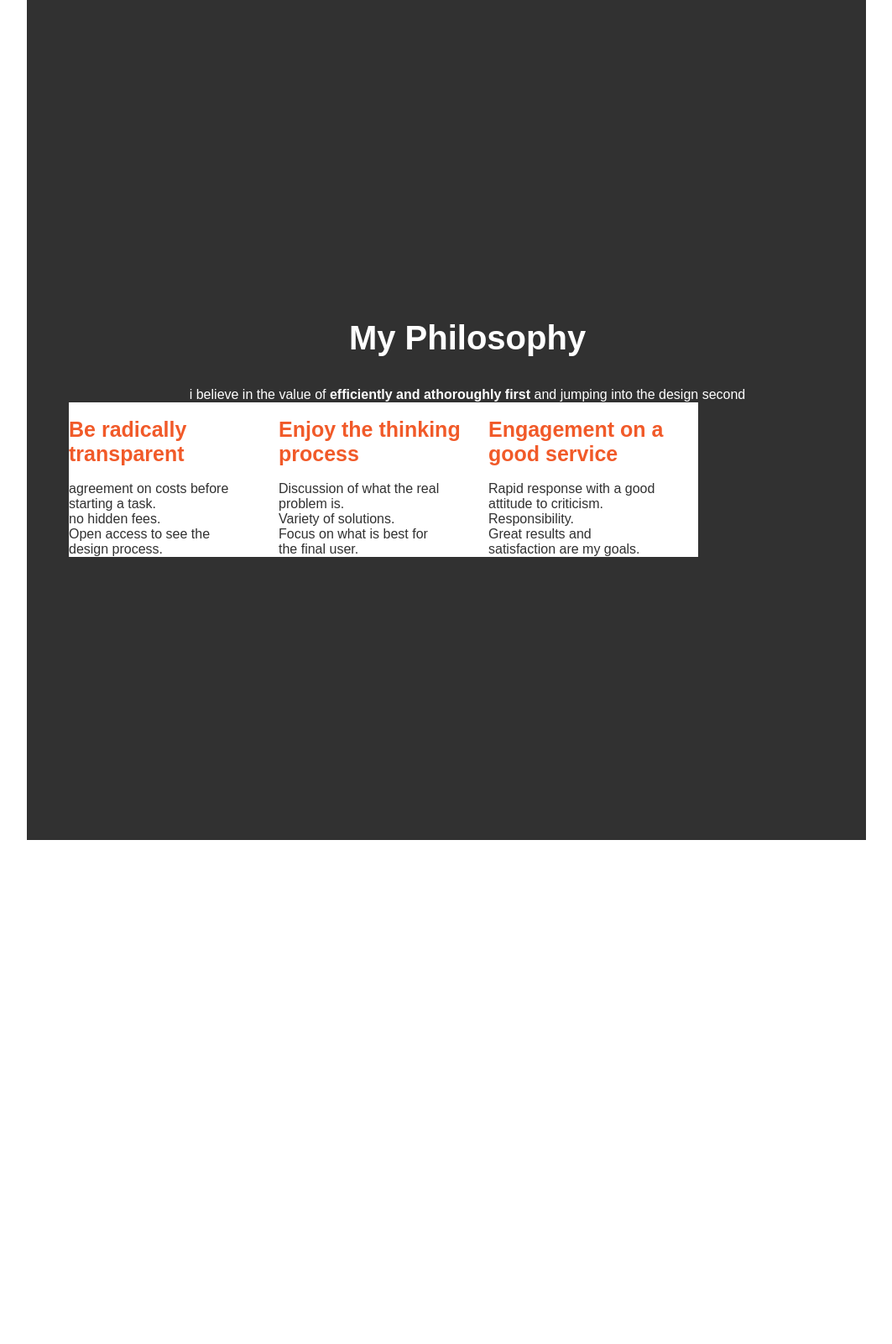
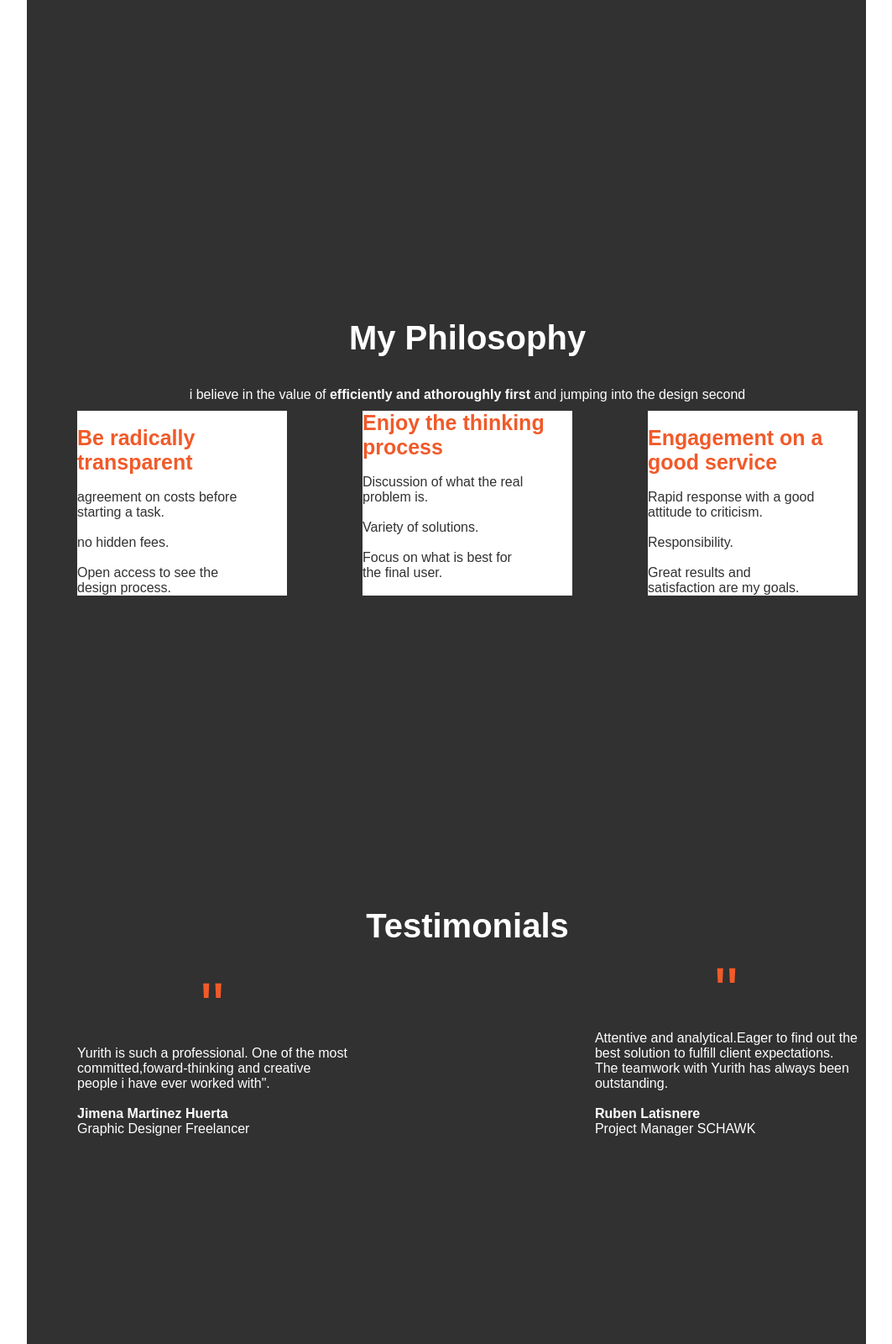
Before and after one commit to RodolfoRubio/RodolfoRubio.github.io, a plain HTML site: page index.html in a window 1280 px wide. Shown: the part 1200-2800 px from the top of the page at 84% size, without its empty margins (108-1171 px from the left). Before the commit the page ends 2200 px from the top, so only its background shows below. Drawn offline with Linux system fonts and the light colour scheme.

Commit message:
que tal va?

```diff
--- a/index.html
+++ b/index.html
@@ -16,12 +16,13 @@
     }
     .parrafo-1 {
         color: #F15A29;
-        font-size: 70px;
+        font-size: 60px;
         font-weight: bold;
+
     }
     .parrafo-intro{
         color: black;
-        font-size: 40px;
+        font-size: 35px;
 
     }
     button {
@@ -166,7 +167,7 @@
     .container{
         display: flex;
         max-width: 1000px;
-
+        justify-content: space-between;
     }
     .h2-container{
         font-weight: bold;
@@ -177,6 +178,8 @@
     .item-1{
         background-color: white;
         width: 250px;
+        margin: 10px;
+
 
     }
     .parrafo-container{
@@ -186,10 +189,42 @@
     .item-2{
         background-color: white;
         width: 250px;
+        margin: 10px;
     }
     .item-3{
         background-color: white;
         width: 250px;
+        margin: 10px;
+    }
+    .h2-item-2{
+        display: flex;
+        justify-content: center;
+    }
+    .h2-section-4{
+        display: flex;
+        justify-content: center;
+        color: white;
+    }
+    .section-4{
+        background-color: #313131;
+        padding-top: 80px;
+        max-width: 1000px;
+        margin: auto;
+        padding-left: 50px;
+        height: 700px;
+        color: white;
+    }
+    .div-section-4{
+        display: flex;
+        justify-content: space-between;
+        margin: 10px;
+    }
+    .comillas{
+        display: flex;
+        justify-content: center;
+        font-size: 500%;
+        color: #F15A29;
+
     }
 </style>
 
@@ -198,7 +233,7 @@
     <header class="header">
     <nav class="nav">
     <div class="menu-left">
-                    <img class="logo" src="yurithrubio-logo.png" width="150px">
+    <img class="logo" src="yurithrubio-logo.png" width="23%">
     </div>
     <div class="menu-right">
     <a href="#" class="nav-menu-botton">ABOUT ME</a>
@@ -206,7 +241,6 @@
     </div>
     </nav>
     </header>
-
     <div class="content_wrapper">
     <div class="content-intro">
     <h1 class="parrafo-1">Shopify front-end
@@ -263,22 +297,24 @@
 </br>
             starting a task.
 </br>
-            no hidden fees.
+       </br>no hidden fees.
 </br>
-            Open access to see the
+       </br>Open access to see the
 </br>
             design process.</p>
 </div>
 <div class="item-2">
+<div class="h2-item-2">
 </br><h2 class="h2-container" style="color: #F15A29;">Enjoy the thinking process</h2>
+</div>
 </br>
          <p class="parrafo-container">Discussion of what the real
 </br>
             problem is.
 </br>
-            Variety of solutions.
+       </br>Variety of solutions.
 </br>
-            Focus on what is best for
+       </br>Focus on what is best for
 </br>
             the final user.</p>
 </div>
@@ -289,11 +325,35 @@
 </br>
             attitude to criticism.
 </br>
-            Responsibility.
+       </br>Responsibility.
 </br>
-            Great results and
+       </br>Great results and
 </br>
             satisfaction are my goals.</p>
+</div>
+</div>
+</section>
+<section class="section-4">
+<h2 class="h2-section-4">Testimonials</h2>
+<div class="div-section-4">
+<div class="item-1-section-4">
+       </br><p class="comillas">"</p>
+         <p>Yurith is such a professional. One of the most
+       </br>committed,foward-thinking and creative
+       </br>people i have ever worked with".
+</br>
+       </br><b>Jimena Martinez Huerta</b>
+       </br>Graphic Designer Freelancer</p>
+</div>
+<div class="item-2-section-4">
+       <p class="comillas">"</p>
+        <p>Attentive and analytical.Eager to find out the
+      </br>best solution to fulfill client expectations.
+      </br>The teamwork with Yurith has always been
+      </br>outstanding.
+</br>
+      </br><b>Ruben Latisnere</b>
+      </br> Project Manager SCHAWK </p>
 </div>
 </div>
 </section>
```
Lines whose indentation alone changed are shown as unchanged.
